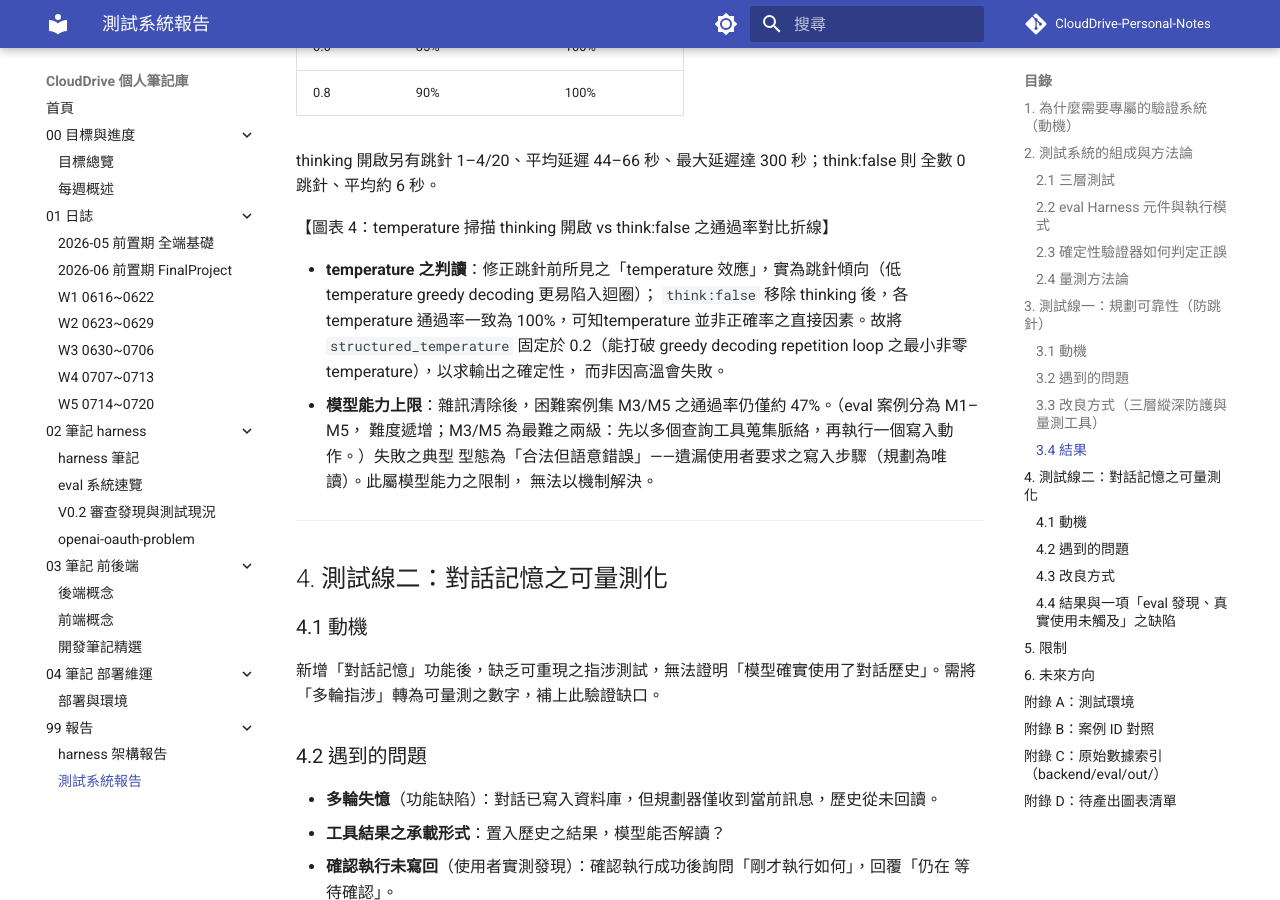
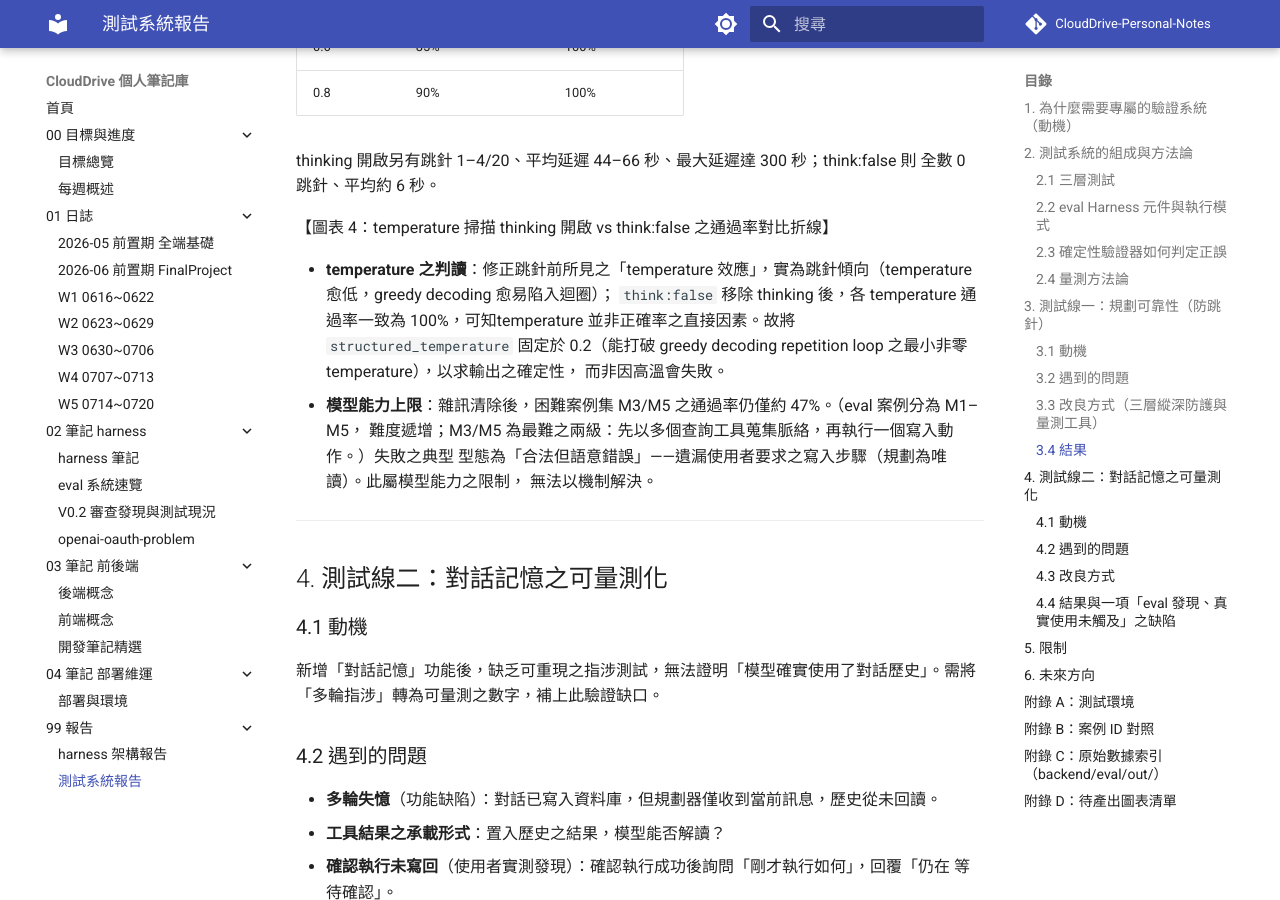
Before and after one commit to alfredshen01/CloudDrive-Personal-Notes, an MkDocs documentation site: the page built from docs/99-報告/測試系統報告.md, in a window 1280 px wide and 900 px high, scrolled down 3421 px. Built offline with MkDocs 1.6.1 and Material for MkDocs 9.7.7, drawn with Linux system fonts in a browser that asks for light colours; comment, search, counter and statistics services are not loaded.

Commit message:
docs: 修測試系統報告一句 sed 造成的語法斷裂(temperature 愈低句)
Co-Authored-By: Claude Fable 5 <noreply@anthropic.com>

```diff
--- a/docs/99-報告/測試系統報告.md
+++ b/docs/99-報告/測試系統報告.md
@@ -131,7 +131,7 @@ thinking 開啟另有跳針 1–4/20、平均延遲 44–66 秒、最大延遲
 
 【圖表 4：temperature 掃描 thinking 開啟 vs think:false 之通過率對比折線】
 
-- **temperature 之判讀**：修正跳針前所見之「temperature 效應」，實為跳針傾向（低 temperature greedy decoding 更易陷入迴圈）；
+- **temperature 之判讀**：修正跳針前所見之「temperature 效應」，實為跳針傾向（temperature 愈低，greedy decoding 愈易陷入迴圈）；
   `think:false` 移除 thinking 後，各 temperature 通過率一致為 100%，可知temperature 並非正確率之直接因素。故將
   `structured_temperature` 固定於 0.2（能打破 greedy decoding repetition loop 之最小非零 temperature），以求輸出之確定性，
   而非因高溫會失敗。
```
